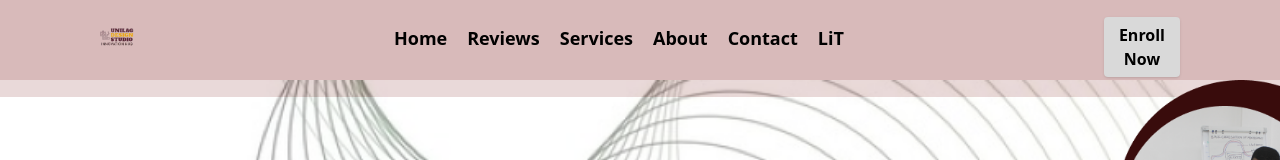
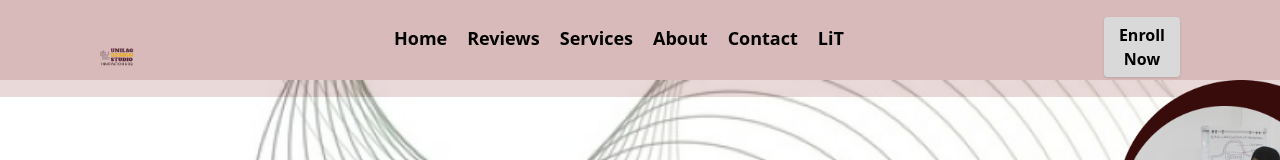
Before and after one commit to timingotech/uds, a React (Create React App) app: page / in a window 1280 px wide. Shown: the top 160 px of the page. Built offline with nearby package versions, Linux system fonts and the light colour scheme.

Commit message:
i made some changes

```diff
--- a/src/components/NavBar.js
+++ b/src/components/NavBar.js
@@ -20,7 +20,7 @@ const NavBar = () => {
   return (
     <div>
       <nav className='md:pl-[100px] pl-[15px] pr-[100px] pt-[20px] pb-[20px] flex mb-[-17px] bg-[#D8BABA]'>
-        <div className="mt-[0px]">
+        <div className="mt-[20px]">
           <Link to='/' className=''>
             <img src={UnilagLogo} alt="" className='w-[80px]' />
           </Link>
```
